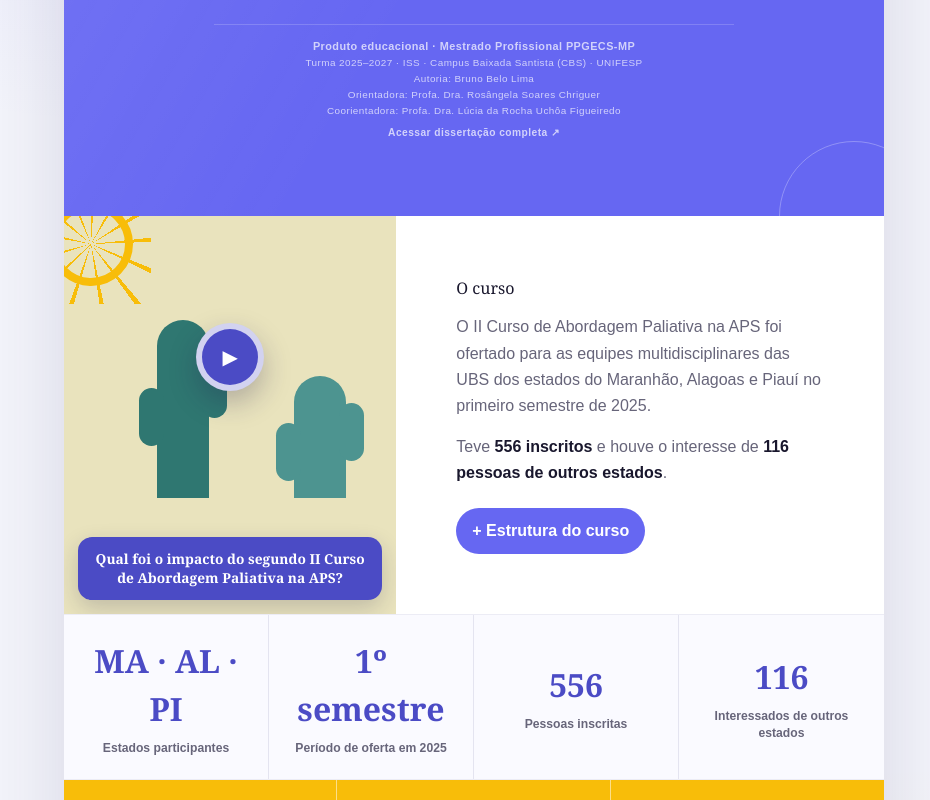
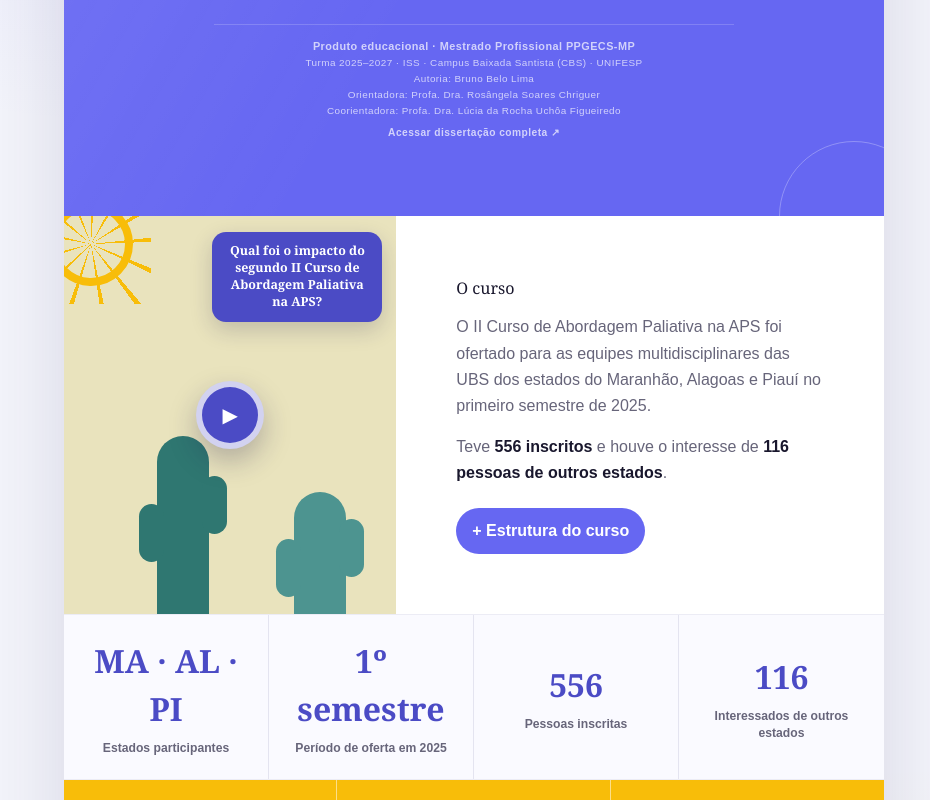
Before and after one commit to brunobelolima/infografico-paliativos-aps, a Next.js app: page / in a window 1280 px wide. Shown: the part 626-1426 px from the top of the page, without its empty margins (166-1096 px from the left). Built offline with nearby package versions, Linux system fonts and the light colour scheme.

Commit message:
Move pergunta para o canto superior direito

```diff
--- a/app/globals.css
+++ b/app/globals.css
@@ -232,7 +232,7 @@ a:focus-visible {
 
 .cactus {
   position: absolute;
-  bottom: 116px;
+  bottom: 0;
   width: 52px;
   border-radius: 26px 26px 0 0;
   background: #2f7771;
@@ -272,7 +272,7 @@ a:focus-visible {
 .play-button {
   position: absolute;
   left: 50%;
-  top: calc((100% - 116px) / 2);
+  top: 50%;
   display: grid;
   width: 68px;
   height: 68px;
@@ -295,16 +295,16 @@ a:focus-visible {
 .course-question {
   position: absolute;
   z-index: 3;
+  top: 16px;
   right: 14px;
-  bottom: 14px;
-  left: 14px;
+  width: min(170px, calc(100% - 28px));
   margin: 0;
-  padding: 13px 15px;
+  padding: 11px 12px;
   border-radius: 14px;
   background: var(--purple-dark);
   color: var(--white);
   font-family: Georgia, "Times New Roman", serif;
-  font-size: 0.86rem;
+  font-size: 0.78rem;
   font-weight: 700;
   line-height: 1.35;
   text-align: center;
```
